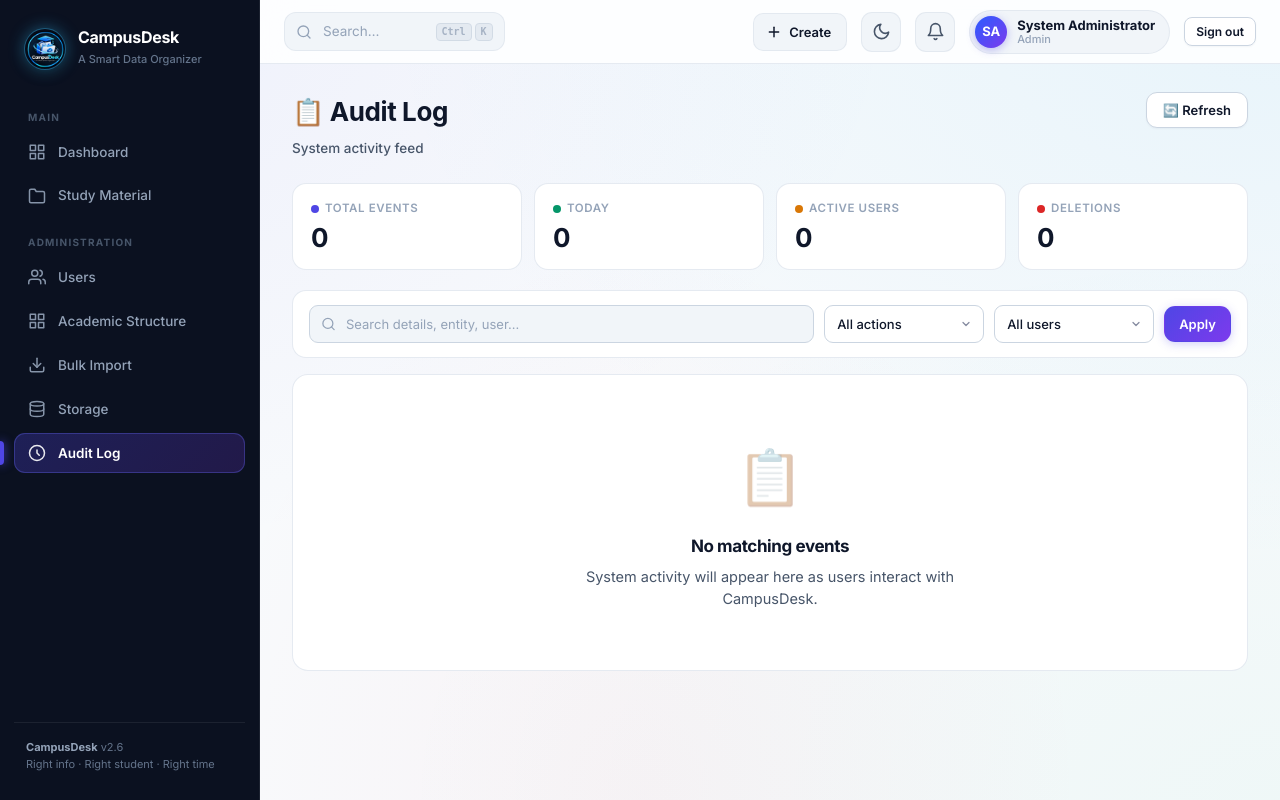
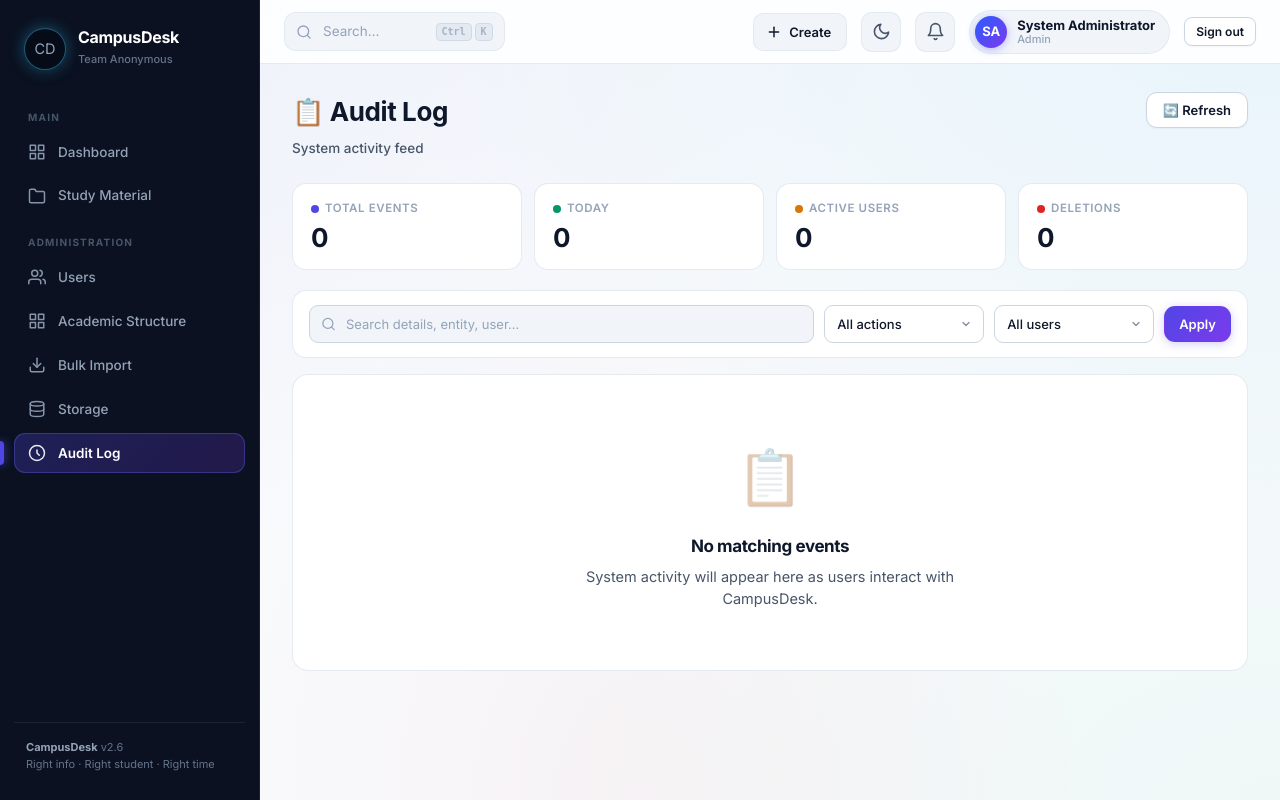
Before and after one commit to Saksham-Dev-001/Campus-Desk, a Flask app: page /admin/audit in a window 1280 px wide. Run offline with Flask 3, Linux system fonts and the light colour scheme; a user stored in the database is signed in; data that the repository does not hold is empty; some web fonts are replaced.

Commit message:
feat: keep CD logo in UI and keep official logo for PWA and startup icons (templates/base.html)

```diff
--- a/templates/base.html
+++ b/templates/base.html
@@ -18,10 +18,10 @@
 <link rel="preconnect" href="https://fonts.googleapis.com">
 <link rel="preconnect" href="https://fonts.gstatic.com" crossorigin>
 <link href="https://fonts.googleapis.com/css2?family=Inter:wght@400;500;600;700;800&display=swap" rel="stylesheet">
-<link rel="stylesheet" href="{{ url_for('static', filename='css/style.css') }}?v=11">
+<link rel="stylesheet" href="{{ url_for('static', filename='css/style.css') }}?v=12">
 <link rel="stylesheet" href="{{ url_for('static', filename='css/polish.css') }}?v=4">
 <link rel="stylesheet" href="{{ url_for('static', filename='css/create-menu.css') }}?v=2">
-<link rel="stylesheet" href="{{ url_for('static', filename='css/ux-v3.css') }}?v=9">
+<link rel="stylesheet" href="{{ url_for('static', filename='css/ux-v3.css') }}?v=8">
 <link rel="stylesheet" href="{{ url_for('static', filename='css/loader.css') }}?v=2">
 <script src="{{ url_for('static', filename='js/theme.js') }}?v=4"></script>
 </head>
@@ -31,12 +31,10 @@
 
   <aside class="sidebar" id="sidebar">
     <div class="brand">
-      <div class="brand-logo">
-        <img src="{{ url_for('static', filename='img/logo-sm.png') }}" alt="CampusDesk" class="brand-logo-img">
-      </div>
+      <div class="brand-logo">CD</div>
       <div class="brand-text">
         <b>CampusDesk</b>
-        <span>A Smart Data Organizer</span>
+        <span>Team Anonymous</span>
       </div>
       <button class="sidebar-close" onclick="closeSidebar()" aria-label="Close menu">&#10005;</button>
     </div>
```
